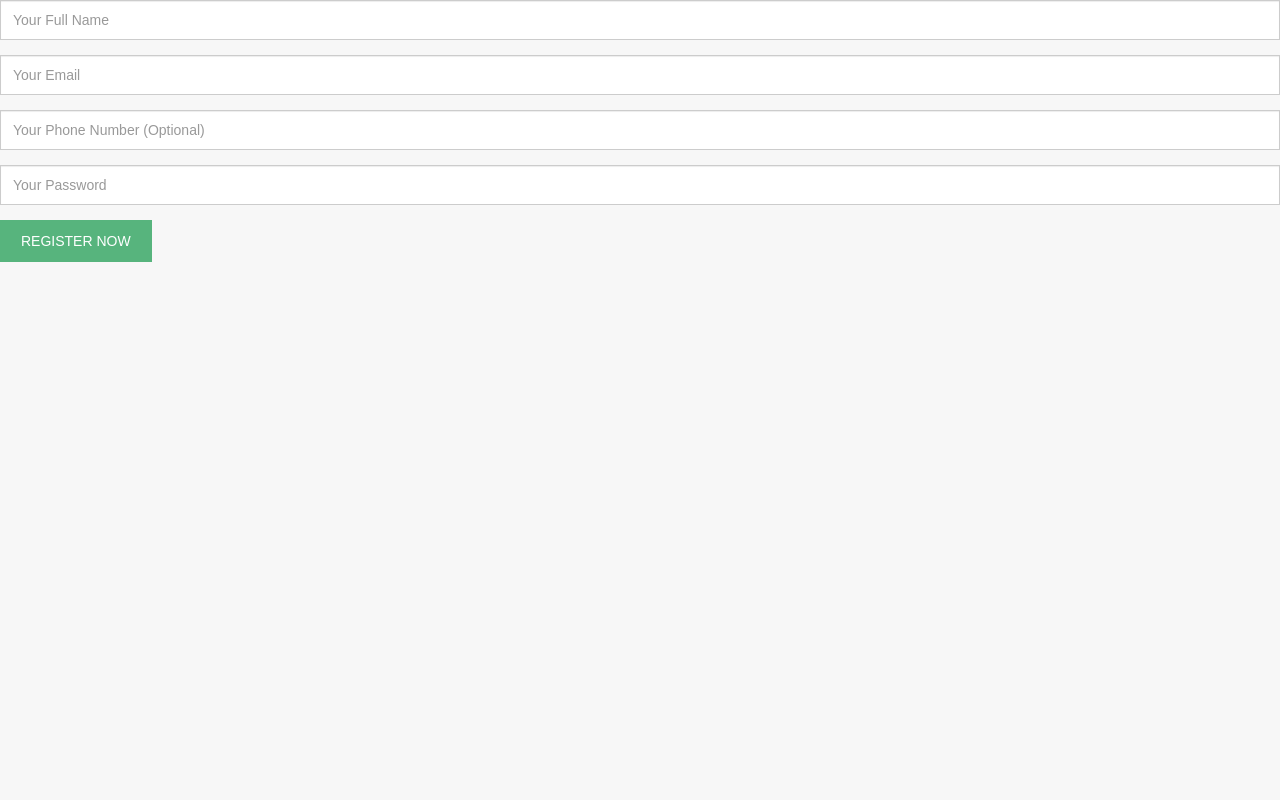
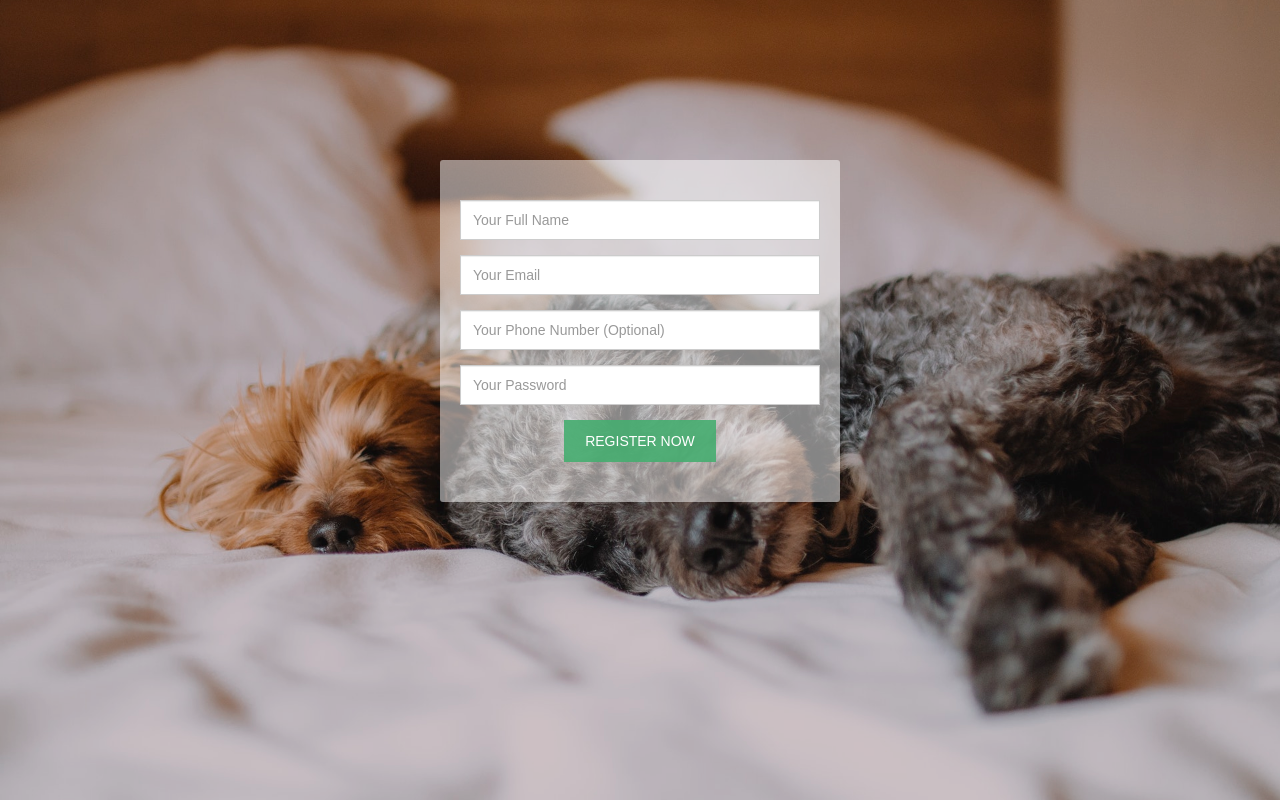
Before and after one commit to gabrielaparra/js-woof, a Node server app: page /signup in a window 1280 px wide. Run offline with Node 20, Linux system fonts and the light colour scheme; some libraries are stand-ins or nearby versions.

Commit message:
working on signup view and form

```diff
--- a/public/stylesheets/style.css
+++ b/public/stylesheets/style.css
@@ -133,6 +133,7 @@ banner
 	background-size: cover;
 	min-height: 650px;
 	position: relative;
+	background-position: center;
 }
 .bg-color{
 	background-color: rgba(0, 0, 0, 0.2);
@@ -890,3 +891,29 @@ footer a,footer a:hover{
   left: 0;
   right: 0;
 }
+
+.signup-wrapper {
+	height: 100vh;
+	background-image: url('../images/signup-background.jpeg');
+	background-repeat: no-repeat;
+	background-size: cover;
+	background-position: center;
+}
+
+.wrapper-overlay {
+	padding-top: 20vh;
+	background-color: rgba(0, 0, 0, 0.2);
+	height: 100vh;
+}
+
+.signup-form-container {
+	margin: auto;
+  width: 50vh;
+	padding: 40px 20px;
+	background-color: rgba(255, 255, 255, 0.5);
+	border-radius: 3px;
+}
+
+.signupForm {
+	text-align: center;
+}
--- a/routes/authorization-routes.js
+++ b/routes/authorization-routes.js
@@ -53,7 +53,7 @@ router.post('/signup', (req, res, next) => {
           next(err);
           return;
         }
-        res.redirect('/dashboard');
+        res.redirect('/');
         //redirect to homepage
       });
     }
@@ -83,7 +83,8 @@ router.post('/login', passport.authenticate(
   }
   //2nd arg -> settings object
 ));
-// //------------------END LOG IN----------------------
+//------------------END LOG IN----------------------
+
 
 //---------------------LOG OUT-------------------------
 router.get('/logout', (req, res, next) => {
@@ -91,5 +92,6 @@ router.get('/logout', (req, res, next) => {
     req.logout();
     res.redirect('/');
 });
+//------------------END OF LOG OUT--------------------
 
 module.exports = router;
--- a/views/authorization-views/signup-view.ejs
+++ b/views/authorization-views/signup-view.ejs
@@ -1,4 +1,8 @@
-<form action="/signup" method="post" role="form" id="signup" class="contactForm">
+<section class="signup-wrapper">
+  <div class="wrapper-overlay">
+
+  <div class="signup-form-container">
+    <form action="/signup" method="post" role="form" id="signup" class="signupForm">
       <div class="form-group">
         <input type="text" name="signupFullName" class="form-control br-radius-zero"
         id="name" placeholder="Your Full Name" data-rule="minlen:4"
@@ -26,3 +30,7 @@
         <button type="submit" class="btn btn-form">REGISTER NOW</button>
       </div>
     </form>
+  </div>
+
+  </div>
+</section>
```
Also changed, not shown: public/images/signup-background.jpeg (added). Lines whose indentation alone changed are shown as unchanged.
